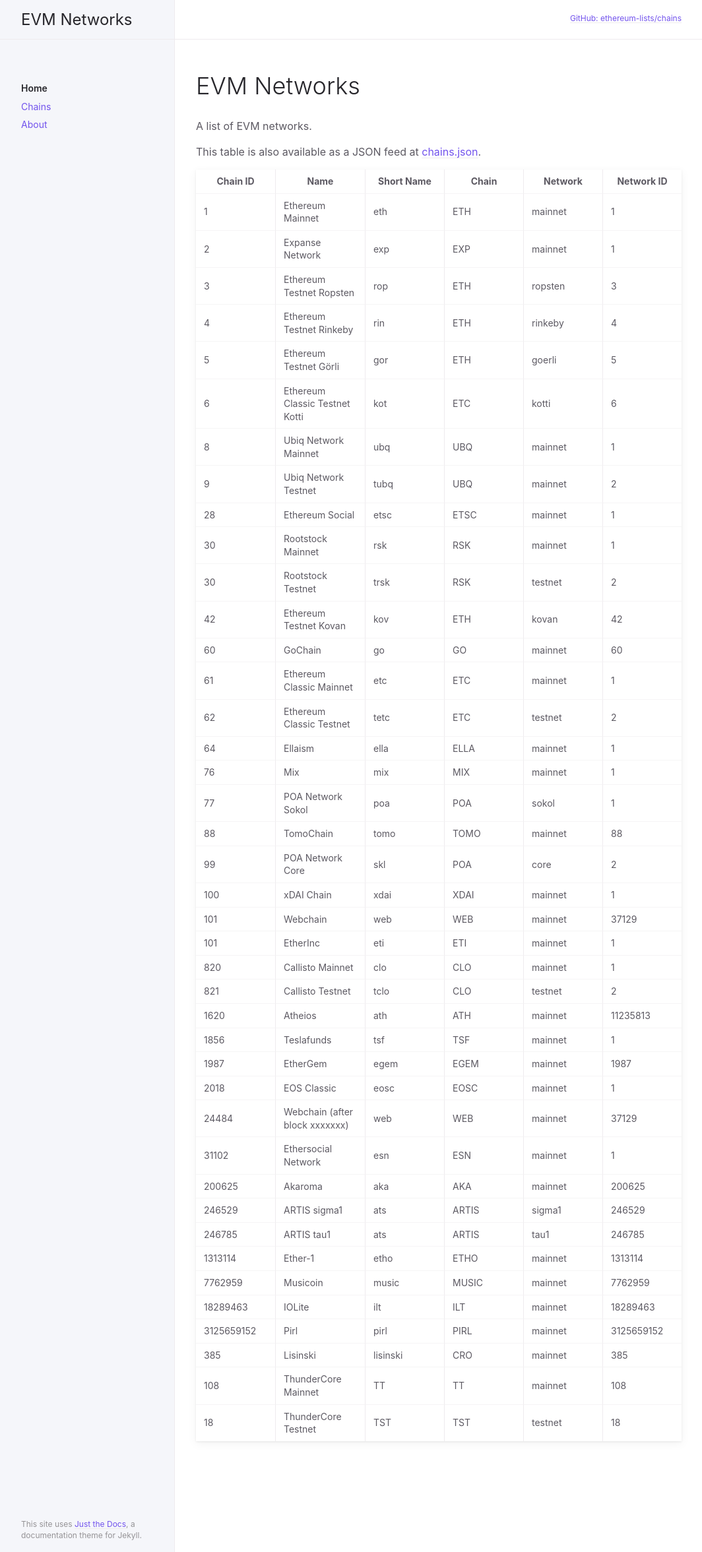
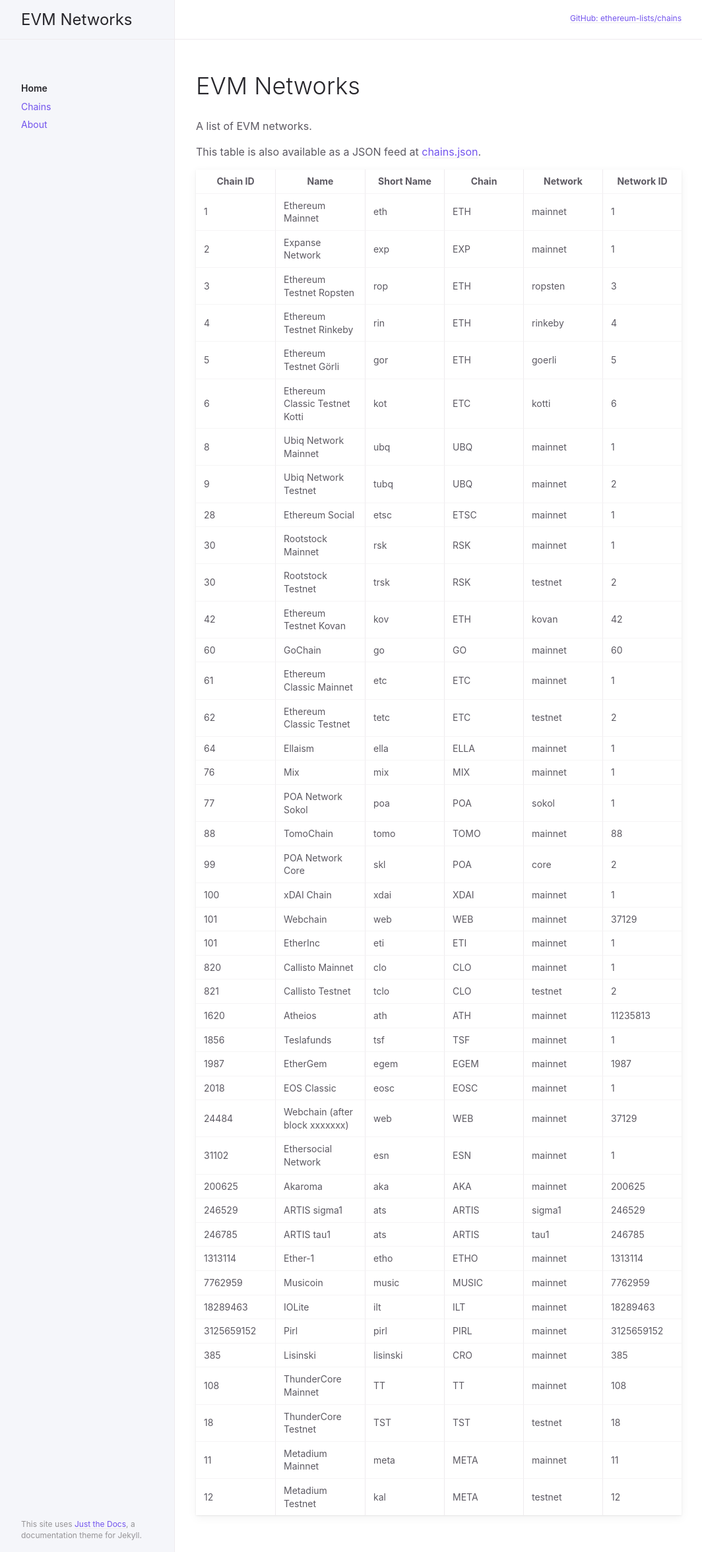
Before and after one commit to Night-commits/chains, a Jekyll site: the page built from index.md, in a window 1280 px wide. Shown: the whole page at 66% size, without its empty margins (91-1155 px from the left). Built offline with Jekyll 4.4.1, drawn with Linux system fonts in a browser that asks for light colours.

Commit message:
Added ChainIDs for Metadium

```diff
--- a/_data/chains.json
+++ b/_data/chains.json
@@ -371,5 +371,23 @@
     "chain_id": 18,
     "network_id": 18,
     "rpc": ["https://testnet-rpc.thundercore.com:8544"]
-  }
+  },
+  {
+  "name": "Metadium Mainnet",
+  "short_name": "meta",
+  "chain": "META",
+  "network": "mainnet",
+  "chain_id": 11,
+  "network_id": 11,
+  "rpc": ["https://api.metadium.com/prod"]
+},
+{
+  "name": "Metadium Testnet",
+  "short_name": "kal",
+  "chain": "META",
+  "network": "testnet",
+  "chain_id": 12,
+  "network_id": 12,
+  "rpc": ["https://api.metadium.com/dev"]
+}
 ]
```
